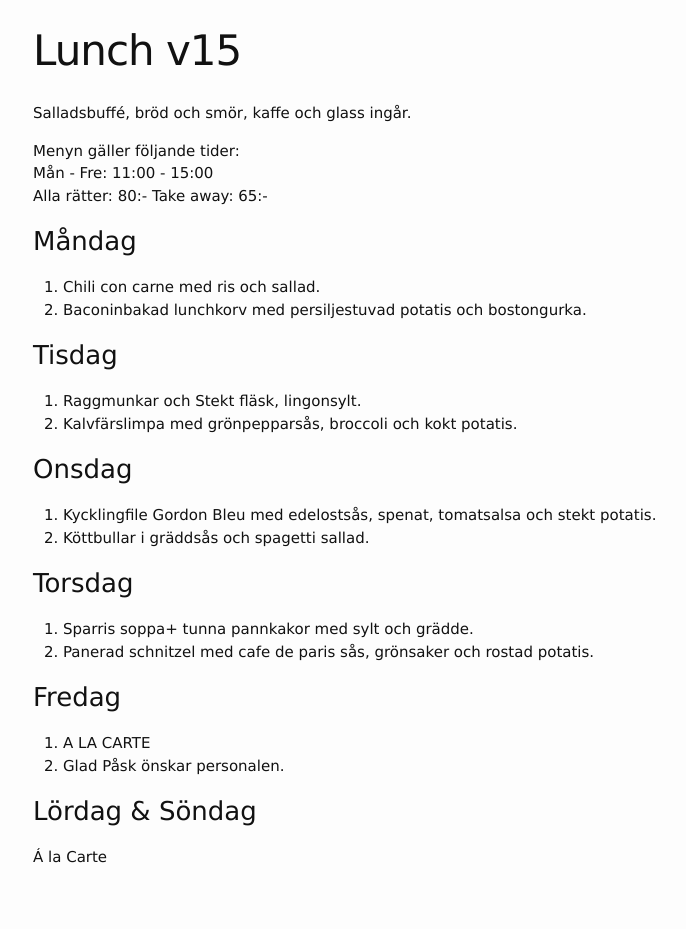
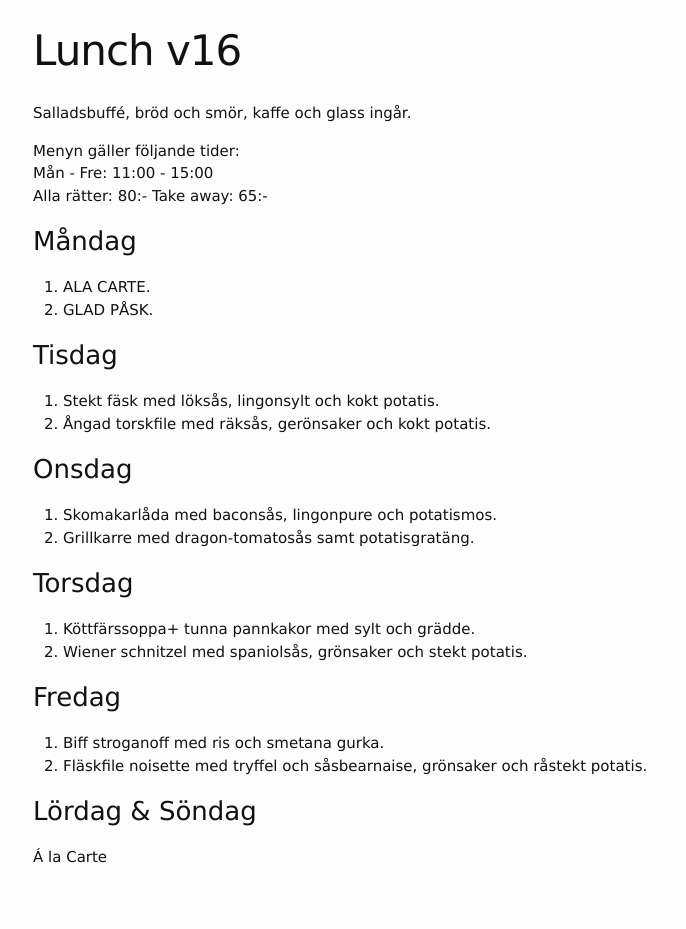
Before and after one commit to FarInn62/farinn62.github.io, a Jekyll site: the page built from lunch.md, in a window 1280 px wide. Shown: the whole page, without its empty margins (237-923 px from the left). Built offline with Jekyll 4.4.1, drawn with Linux system fonts in a browser that asks for light colours.

Commit message:
Update lunch.md

```diff
--- a/lunch.md
+++ b/lunch.md
@@ -1,6 +1,6 @@
 ---
 layout: foodmenu
-title: Lunch v15
+title: Lunch v16
 permalink: /lunch/
 published: true
 ---
@@ -12,28 +12,28 @@ Alla rätter: 80:- Take away: 65:-
 
 ### Måndag
 
-1. Chili con carne med ris och sallad.
-2. Baconinbakad lunchkorv med persiljestuvad potatis och bostongurka.
+1. ALA CARTE.
+2. GLAD PÅSK.
 
 ### Tisdag
 
-1. Raggmunkar och Stekt fläsk, lingonsylt.
-2. Kalvfärslimpa med grönpepparsås, broccoli och kokt potatis.
+1. Stekt fäsk med löksås, lingonsylt och kokt potatis.
+2. Ångad torskfile med räksås, gerönsaker och kokt potatis.
 
 ### Onsdag
 
-1. Kycklingfile Gordon Bleu med edelostsås, spenat, tomatsalsa och stekt potatis.
-2. Köttbullar i gräddsås och spagetti sallad.
+1. Skomakarlåda med baconsås, lingonpure och potatismos.
+2. Grillkarre med dragon-tomatosås samt potatisgratäng.
 
 ### Torsdag
 
-1. Sparris soppa+ tunna pannkakor med sylt och grädde.
-2. Panerad schnitzel med cafe de paris sås, grönsaker och rostad potatis.
+1. Köttfärssoppa+ tunna pannkakor med sylt och grädde.
+2. Wiener schnitzel med spaniolsås, grönsaker och stekt potatis.
 
 ### Fredag
 
-1. A LA CARTE
-2. Glad Påsk önskar personalen.
+1. Biff stroganoff med ris och smetana gurka.
+2. Fläskfile noisette med tryffel och såsbearnaise, grönsaker och råstekt potatis.
 
 
 ### Lördag & Söndag
```
